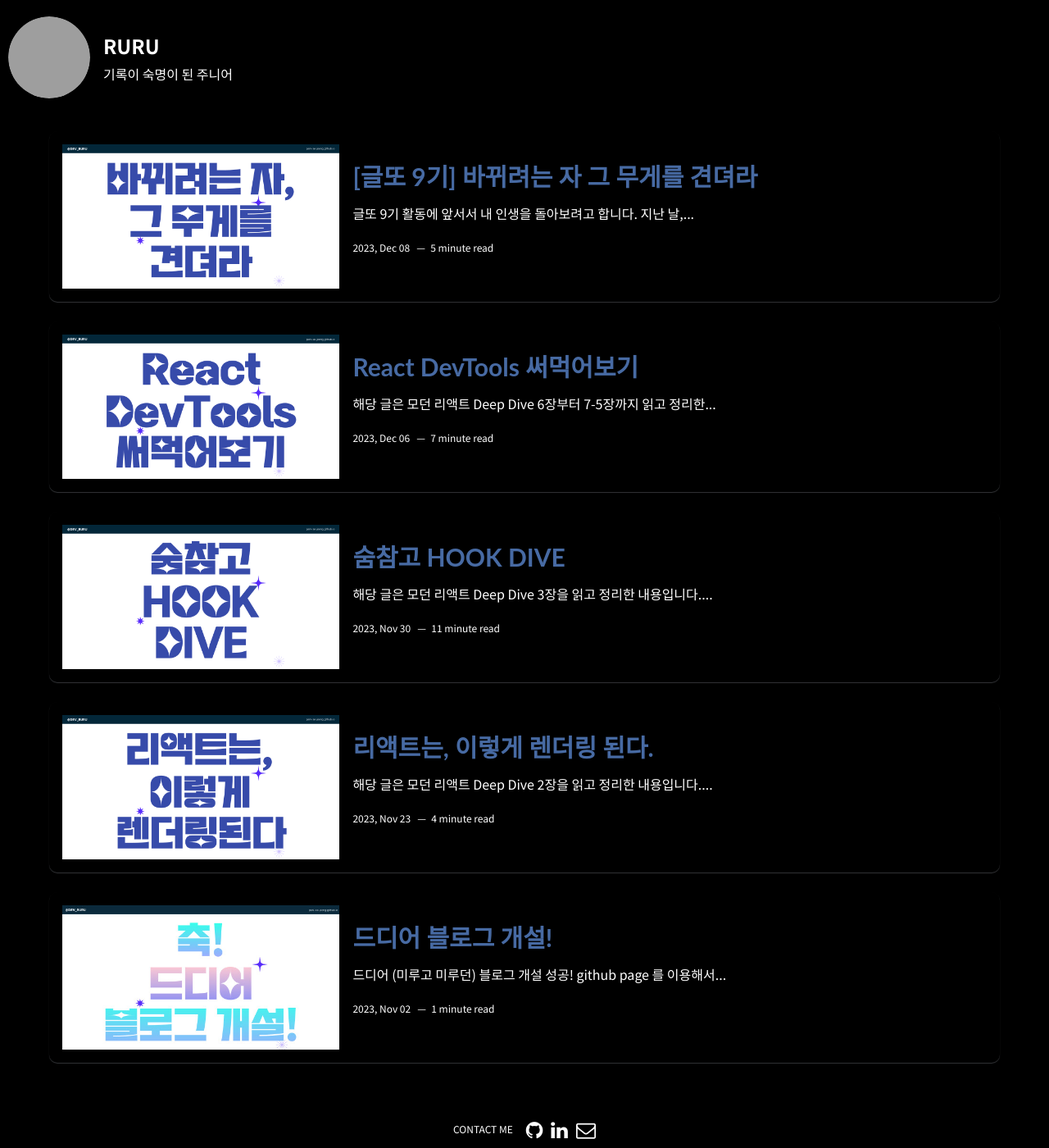
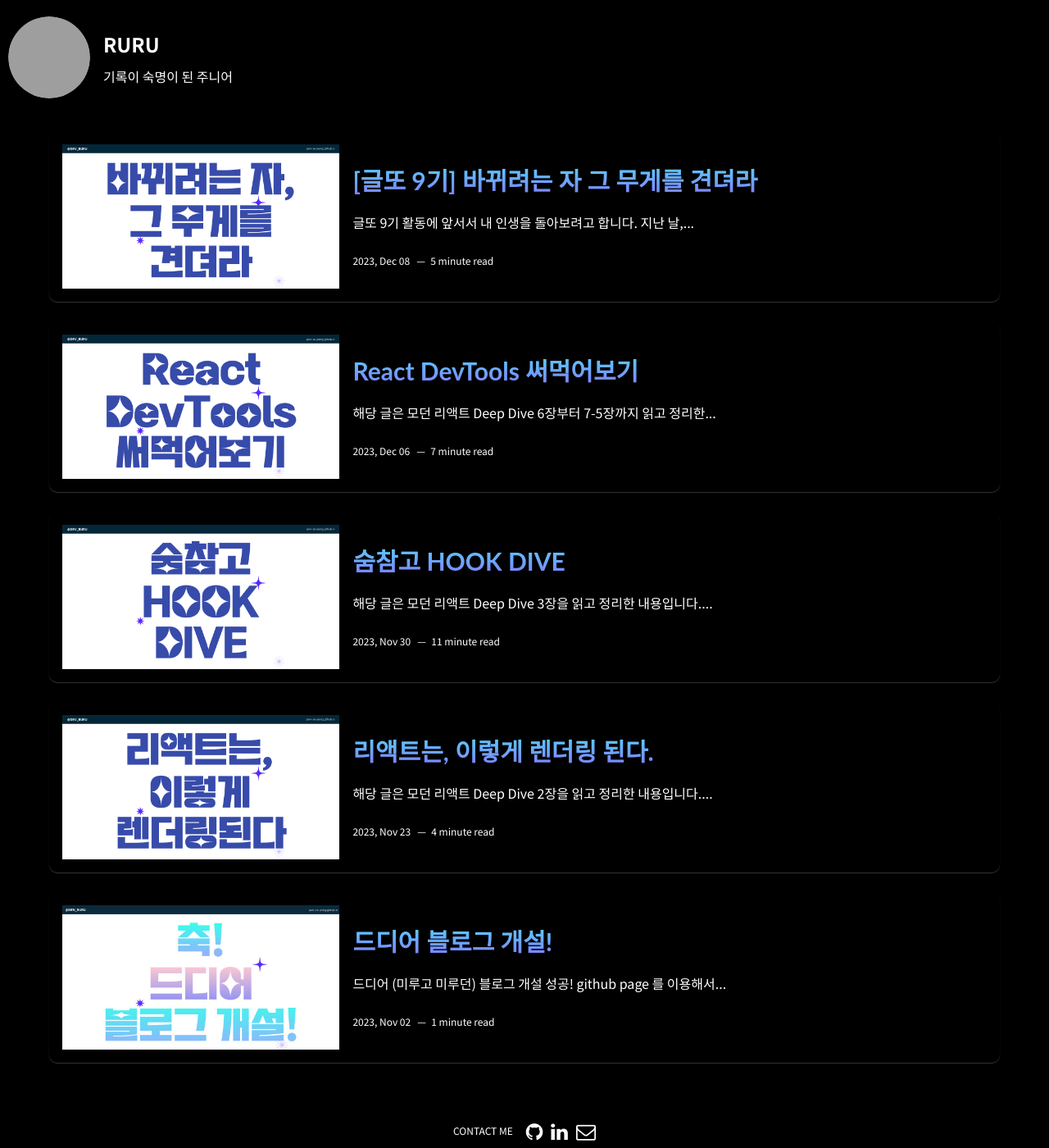
Before and after one commit to Park-Se-Jeong/Park-Se-Jeong.github.io, a Jekyll site: the page built from index.html, in a window 1280 px wide and 1400 px high. Shown: the whole window at 82% size. Built offline with Jekyll 4.4.1, drawn with Linux system fonts in a browser that asks for light colours; the list of posts is cut into pages by our own code; grey boxes are pictures that could not be loaded.

Commit message:
design(text): line-height, 글 제목 컬러 변경

```diff
--- a/assets/css/main.css
+++ b/assets/css/main.css
@@ -455,7 +455,7 @@ template {
   border: 1px solid #51e3ff;
   border-radius: 3px;
   -webkit-border-radius: 3px;
-  padding: 0.1rem 0.5rem;
+  padding: 1px 4px;
   margin: 0 0.3rem;
   font-family: 'Noto sans KR', sans-serif;
 
@@ -781,7 +781,7 @@ template {
 }
 
 html {
-  line-height: 1.5;
+  line-height: 1.8;
   background: black;
 }
 
@@ -1299,7 +1299,8 @@ a.newer-posts:hover {
 }
 
 .content h2,
-.content h3 {
+.content h3,
+.post .post-content .post-title {
   /* background: -webkit-linear-gradient(#2056fe, #c9bcff) !important; */
   background: -webkit-linear-gradient(#51e3ff, #886dff) !important;
   -webkit-background-clip: text !important;
```
